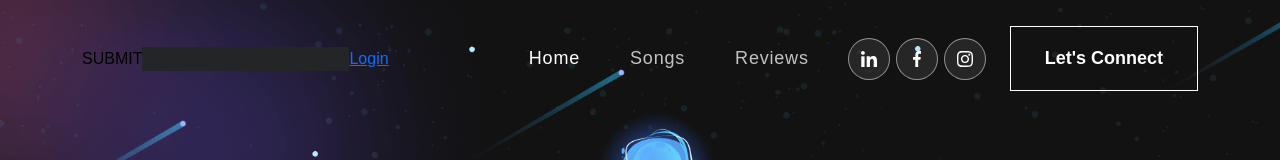
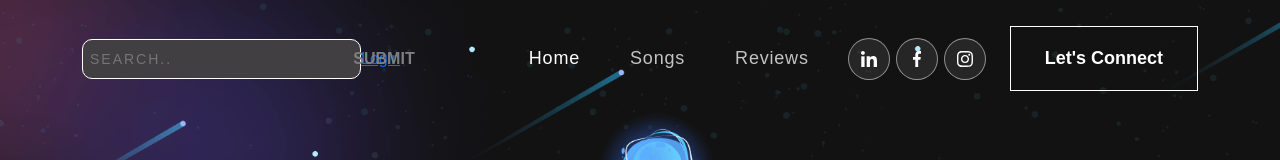
Before and after one commit to KentTDang/SpaceTune, a React (Create React App) app in the folder space-tune/: page / in a window 1280 px wide. Shown: the top 160 px of the page. Built offline with nearby package versions, Linux system fonts and the light colour scheme; no server answers; the database is empty.

Commit message:
search bar

```diff
--- a/space-tune/src/App.css
+++ b/space-tune/src/App.css
@@ -411,3 +411,72 @@ section.review {
   --bs-nav-link-color: var(--main-purple) !important;
   --bs-nav-link-hover-color: var(--dark-purple) !important;
 }
+
+#submit-button {
+  position: absolute;
+  font-weight: bold;
+  bottom: px;
+  left: 27vw;
+  color: grey;
+  /*background-color: #778899;*/
+  width: 6%;
+  text-align: center;
+  /*border: white 1px solid ;*/
+
+}
+
+#submit-button:hover {
+
+  color: white; /* change to your desired color */
+}
+
+
+#logout {
+  position: absolute;
+  bottom: px;
+  left: 80vh;
+  color: #B8B8B8;
+  font-size: 18px;
+  width: 6%;
+  letter-spacing: 0.8px;
+  /*line-height: 1.5em;*/
+  /*top: 0px;*/
+  text-align: center;
+}
+
+#logout:hover {
+
+  color: white;
+}
+
+#songSearch {
+  color: white;
+  padding-left: 7px;
+  background-color: rgb(66, 63, 67);
+  border-radius: 10px;
+  width: 25%;
+  height: 40px;
+  transition: .2s linear;
+  border: 1px solid ;
+  font-size: 14px;
+  text-transform: uppercase;
+  letter-spacing: 2px;
+}
+
+#songSearch-container {
+  width: 220px;
+  position: relative;
+}
+
+.icon {
+  position: absolute;
+  right: 10px;
+  top: calc(50% + 5px);
+  transform: translateY(calc(-50% - 5px));
+}
+
+#songSearch:focus {
+  outline: none;
+  border: 0.8px solid black;
+  box-shadow: -3xpx -3px 0px black;
+}
--- a/space-tune/src/Components/NavBar.js
+++ b/space-tune/src/Components/NavBar.js
@@ -120,17 +120,21 @@ export const NavBar = () => {
     <Router>
       <Navbar expand="md" className={scrolled ? "scrolled" : ""}>
       <Container>
-            <button onClick={searchArtists}>SUBMIT</button>
-            <input type="text" onChange={e => setSearchKey(e.target.value)} />
-            {!token ?
-               <a href={`${AUTH_ENDPOINT}?client_id=${clientID}&redirect_uri=${redirectURI}&response_type=${responseType}`}>Login</a>
-                : <button onClick={logout}>Logout</button>
-            }
+
 
           <Navbar.Toggle aria-controls="basic-navbar-nav">
             <span className="navbar-toggler-icon"></span>
           </Navbar.Toggle>
           <Navbar.Collapse id="basic-navbar-nav">
+
+
+          <button id = "submit-button" onClick={searchArtists}>SUBMIT</button>
+            <input id = "songSearch" placeholder = "search.." type="text" onChange={e => setSearchKey(e.target.value)} />
+            {!token ?
+               <a href={`${AUTH_ENDPOINT}?client_id=${clientID}&redirect_uri=${redirectURI}&response_type=${responseType}`}>Login</a>
+                : <button id = "logout" onClick={logout}>Logout</button>
+            }
+
             <Nav className="ms-auto">
               <Nav.Link href="#home" className={activeLink === 'home' ? 'active navbar-link' : 'navbar-link'} onClick={() => onUpdateActiveLink('home')}>Home</Nav.Link>
               <Nav.Link href="#songs" className={activeLink === 'songs' ? 'active navbar-link' : 'navbar-link'} onClick={() => onUpdateActiveLink('songs')}>Songs</Nav.Link>
```
